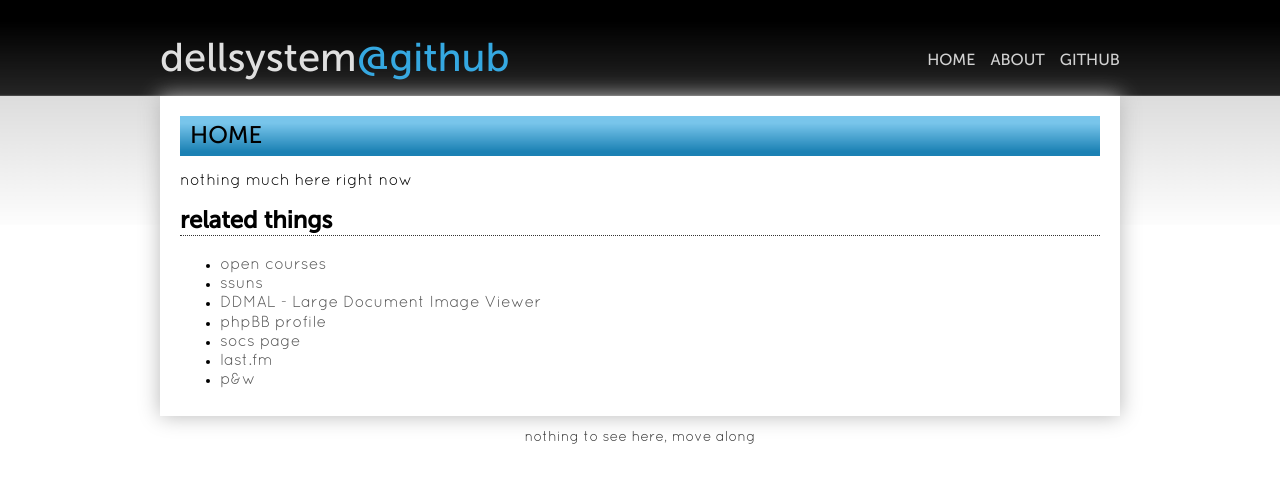
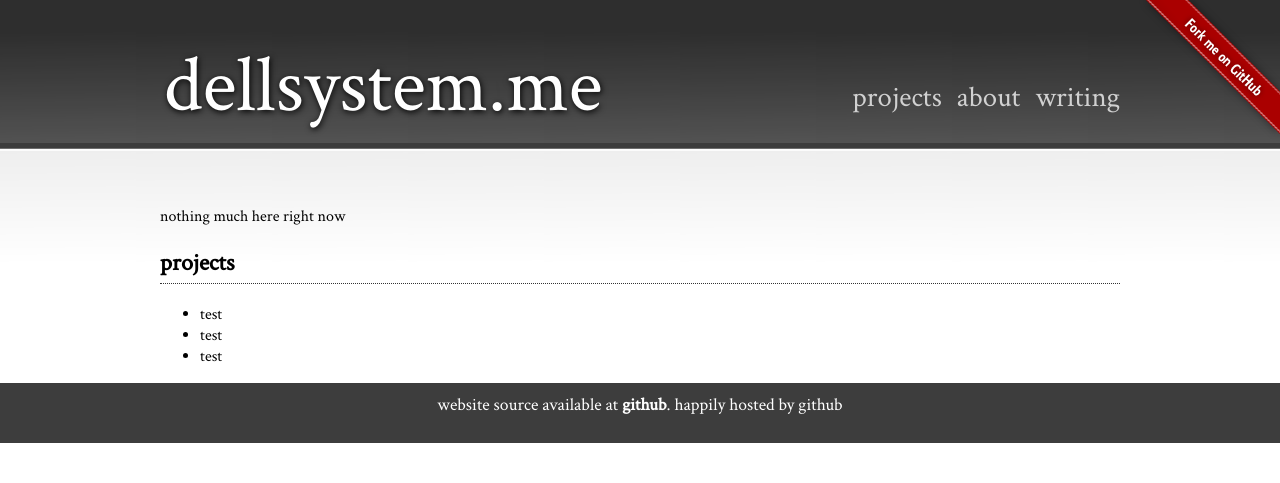
Before and after one commit to dellsystem/dellsystem.github.io, a Jekyll site: the page built from index.md, in a window 1280 px wide. Shown: the top 483 px of the page. Built offline with Jekyll 4.4.1, drawn with Linux system fonts in a browser that asks for light colours; some web fonts are replaced.

Commit message:
some thematic changes

```diff
--- a/_layouts/default.html
+++ b/_layouts/default.html
@@ -4,29 +4,32 @@
 <html xmlns="http://www.w3.org/1999/xhtml" xml:lang="en" lang="en">
   <head>
     <meta http-equiv="content-type" content="text/html;charset=UTF-8" />
-	<title>dellsystem@github :: {{ page.title }}</title>
+	<title>dellsystem.me :: {{ page.title }}</title>
+	<link href='http://fonts.googleapis.com/css?family=Crimson+Text:regular,regularitalic' rel='stylesheet' type='text/css'>
+	<link href='http://fonts.googleapis.com/css?family=OFL+Sorts+Mill+Goudy+TT' rel='stylesheet' type='text/css'>
 	<link href="style.css" media="screen" rel="stylesheet" type="text/css" />
 </head>
 
 <body>
 	<div id="header">
 		<div class="wrap">
-		<a class="title" href="index">dellsystem</a><a href="http://www.github.com/dellsystem" class="title-blue">@github</a>
-		<ul id="menu">
-			<li><a href="index">Home</a></li>
-			<li><a href="about">About</a></li>
-			<li><a href="http://www.github.com/dellsystem">Github</a></li>
-		</ul>
+			<a href="http://www.dellsystem.me" title="dellsystem.me"><img src="images/logo.png" alt="dellsystem.me" /></a>
+			<ul id="menu">
+				<li><a href="index">Projects</a></li>
+				<li><a href="about">About</a></li>
+				<li><a href="writing">Writing</a></li>
+			</ul>
 		</div>
+		<a href="https://www.github.com/dellsystem"><img src="images/forkme.png" title="teehee" alt="Fork me on Github" id="ribbon" /></a>
 	</div>
 	<div id="body">
-		<div id="content-body">
-			<div id="content-title">{{ page.title }}</div>
+		<div class="wrap">
 			{{ content }}
 		</div>
 		<div id="content-footer">
 		</div>
-		<div id="footer">nothing to see here, move along
+		<div id="footer">
+			website source available at <a href="https://www.github.com/dellsystem/dellsystem.github.com">github</a>. happily hosted by github
 		</div>
 	</div>
 </body>
--- a/index.md
+++ b/index.md
@@ -5,13 +5,9 @@ layout: default
 
 nothing much here right now
 
-related things
---------------
+projects
+--------
 
-*	[open courses](http://www.wikinotes.ca)
-*	[ssuns](http://www.ssuns.org)
-*	[DDMAL - Large Document Image Viewer](https://github.com/DDMAL/diva.js)
-*	[phpBB profile](http://www.phpbb.com/about/team/#guid178433-993)
-*	[socs page](http://cs.mcgill.ca/~wliu65)
-*	[last.fm](http://www.last.fm/user/dellsystem)
-*	[p&w](http://www.penguinsandwaldo.com)
+*	test
+*	test
+*	test
--- a/style.css
+++ b/style.css
@@ -1,60 +1,18 @@
-/* A font by Jos Buivenga (exljbris) -> http://www.exljbris.com */
-/* For nicer fonts.*/
-@font-face {
-    font-family: 'museo';
-    src: url('fonts/museosans_500-webfont.eot');
-    src: url('fonts/museosans_500-webfont.eot?iefix') format('eot'),
-         url('fonts/museosans_500-webfont.woff') format('woff'),
-         url('fonts/museosans_500-webfont.ttf') format('truetype'),
-         url('fonts/museosans_500-webfont.svg#webfontoSShQmJK') format('svg');
-    font-weight: normal;
-    font-style: normal;
-}
-
-/* Quicksand - find it here http://www.typophile.com/node/50437#comment-346232 <3 */
-@font-face {
-	font-family: 'quicksand';
-    src: url('fonts/Quicksand_Book-webfont.eot');
-    src: url('fonts/Quicksand_Book-webfont.eot?#iefix') format('eot'),
-         url('fonts/Quicksand_Book-webfont.woff') format('woff'),
-         url('fonts/Quicksand_Book-webfont.ttf') format('truetype'),
-         url('fonts/Quicksand_Book-webfont.svg#webfontQNKLE8Me') format('svg');
-    font-weight: normal;
-    font-style: normal;
-}
-
 body {
 	margin: 0;
 	padding: 0;
-	font-family: sans-serif;
+	font-family: 'Crimson Text', serif;
+}
+
+img {
+	border: 0;
 }
 
 #header {
-	background: url(header.png) repeat-x;
+	background: url(images/header.png) repeat-x;
 	width: 100%;
-	height: 96px;
-	padding-top: 35px;
-	font-family: 'museo'; /* for everything in the header, only */
-}
-
-.title, .title-blue {
-	font-size: 2.5em;
-    text-decoration: none;
-}
-
-.title {
-	color: #DFDFDF;
-}
-.title:hover {
-	color: #FFFFFF;
-}
-
-.title-blue {
-	color: #35A8E1;
-}
-
-.title-blue:hover {
-	color: #73B3E1;
+	height: 270px;
+	padding-top: 50px;
 }
 
 /* for the 960 pixels layout */
@@ -66,11 +24,12 @@ body {
 #menu {
 	list-style: none;
 	float: right;
+	text-transform: lowercase;
+	font-size: 1.8em;
 }
 
 #menu li {
 	float: left;
-	text-transform: uppercase;
 	padding-left: 15px;
 }
 
@@ -83,34 +42,35 @@ body {
 	color: #FFFFFF;
 }
 
+/* the fork me on github ribbon on the right */
+#ribbon {
+	position: absolute;
+	top: 0px;
+	right: 0px;
+}
+
+/* for the regular content */
 #body {
-	background-color: #FFFFFF;
-	background: url(background.png) repeat-x;
 	height: 129px;
 	position: relative;
-	top: -35px; /* counteract the padding-top: 35px */
+	top: -130px; /* counteract the padding-top: 50px and the header image height */
 }
 
-#content-body {
-	margin: 0 auto;
-	width: 920px;
-	min-height: 300px;
-    font-size: 1.0em;
-    background-color: #FFF;
-    -moz-box-shadow: 0 0 20px #B8B8B8;
-    -webkit-box-shadow: 0 0 20px #B8B8B8;
-    box-shadow: 0 0 20px #B8B8B8;
-    line-height: 1.2em;
-    padding: 20px 20px 0px 20px;
-    font-family: 'quicksand';
+
+#footer {
+	padding-top: 10px;
+	text-align: center;
+	color: #FFFFFF;
+	font-size: 1.1em;
+	background-color: #3D3D3D;
+	width: 100%;
+	height: 50px;
 }
 
-#footer {
-    padding-top: 15px;
-	text-align: center;
-	color: #393939;
-	font-size: 0.9em;
-	font-family: 'quicksand';
+#footer a {
+	text-decoration: none;
+	color: #FFFFFF;
+	font-weight: bold;
 }
 
 #content-title {
@@ -131,7 +91,7 @@ h2 {
 	border-bottom: #333333 dotted 1px;
     text-transform: lowercase;
     padding-bottom: 0.2em;
-    font-family: 'museo';
+    font-family:
 }
 
 /* For prettier links */
```
Also changed, not shown: sandbox.html (+14 -12 lines), desigh.png (deleted), desigh.svg (deleted), images/forkme.png (added), images/header.png (added), images/logo.png (added), 1 other file.
